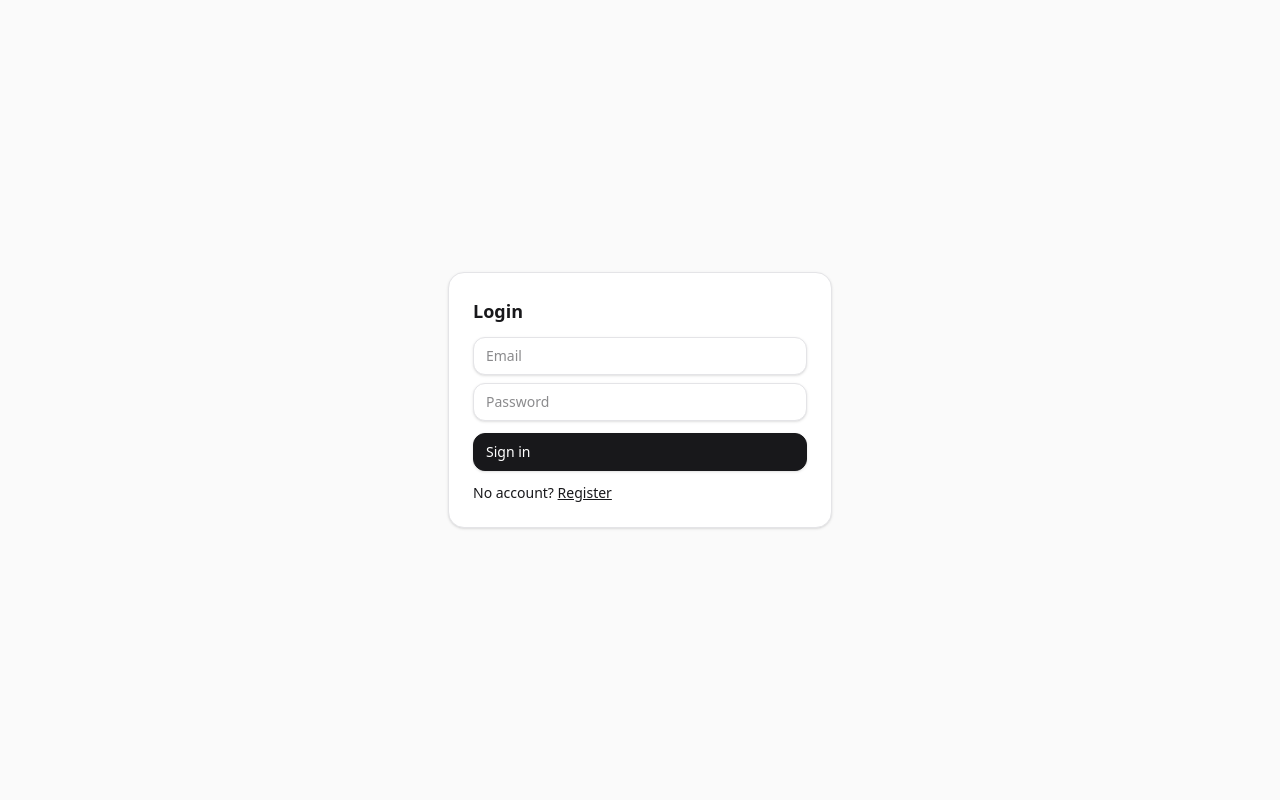
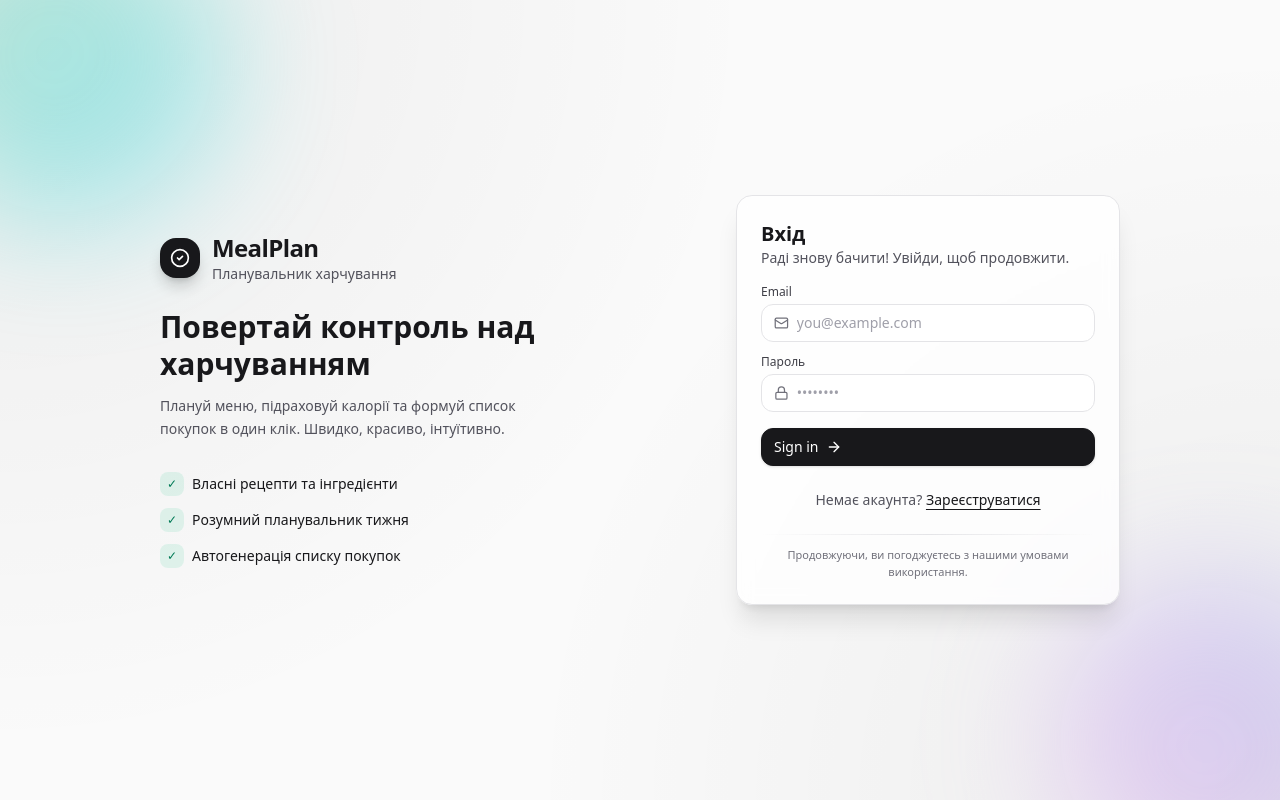
Before and after one commit to JustVimeR/MealPlan, a Next.js app in the folder meal-plan-web/: page /login in a window 1280 px wide. Built offline with nearby package versions, Linux system fonts and the light colour scheme; no server answers.

Commit message:
new auth pages

```diff
--- a/meal-plan-web/app/(auth)/layout.js
+++ b/meal-plan-web/app/(auth)/layout.js
@@ -1,8 +1,8 @@
 "use client";
 
-import { useQuery } from "@tanstack/react-query";
 import { useEffect } from "react";
 import { useRouter } from "next/navigation";
+import { useQuery } from "@tanstack/react-query";
 import { api } from "../../lib/api";
 
 export default function AuthLayout({ children }) {
@@ -19,10 +19,5 @@ export default function AuthLayout({ children }) {
 			router.replace("/planner");
 		}
 	}, [me.status, me.data, router]);
-
-	return (
-		<div className="min-h-dvh bg-zinc-50 grid place-items-center p-6">
-			<div className="w-full max-w-md">{children}</div>
-		</div>
-	);
+	return <>{children}</>;
 }
--- a/meal-plan-web/app/(auth)/login/page.js
+++ b/meal-plan-web/app/(auth)/login/page.js
@@ -4,6 +4,13 @@ import { useState } from "react";
 import { useRouter, useSearchParams } from "next/navigation";
 import Link from "next/link";
 import { setToken } from "../../../lib/auth";
+import {
+	Mail,
+	Lock,
+	ArrowRight,
+	CheckCircle2,
+	AlertCircle,
+} from "lucide-react";
 
 export default function LoginPage() {
 	const router = useRouter();
@@ -65,43 +72,143 @@ export default function LoginPage() {
 	}
 
 	return (
-		<div className="max-w-sm mx-auto card p-6">
-			<div className="text-lg font-semibold mb-3">Login</div>
+		<div className="relative min-h-dvh overflow-hidden">
+			{/* фон + декор */}
+			<div className="pointer-events-none absolute inset-0">
+				<div className="absolute -top-24 -left-24 h-80 w-80 rounded-full bg-gradient-to-br from-emerald-300/40 to-cyan-400/30 blur-3xl" />
+				<div className="absolute -bottom-24 -right-24 h-80 w-80 rounded-full bg-gradient-to-tr from-fuchsia-300/40 to-indigo-400/30 blur-3xl" />
+				<div className="absolute inset-0 bg-[radial-gradient(circle_at_top_left,rgba(0,0,0,0.06),transparent_50%),radial-gradient(circle_at_bottom_right,rgba(0,0,0,0.06),transparent_50%)]" />
+			</div>
 
+			<div className="relative mx-auto grid min-h-dvh w-full max-w-6xl grid-cols-1 lg:grid-cols-2">
+				{/* Ліва панель (бренд/прев'ю) */}
+				<div className="hidden items-center justify-center p-10 lg:flex">
+					<div className="max-w-sm">
+						<div className="mb-6 flex items-center gap-3">
+							<div className="grid h-10 w-10 place-items-center rounded-2xl bg-zinc-900 text-white shadow-lg shadow-zinc-900/20">
+								<CheckCircle2 className="h-5 w-5" />
+							</div>
+							<div>
+								<div className="text-2xl font-semibold tracking-tight">
+									MealPlan
+								</div>
+								<div className="text-sm text-zinc-600">
+									Планувальник харчування
+								</div>
+							</div>
+						</div>
+
+						<h1 className="mb-3 text-3xl font-semibold leading-tight">
+							Повертай контроль над харчуванням
+						</h1>
+						<p className="text-sm leading-relaxed text-zinc-600">
+							Плануй меню, підраховуй калорії та формуй список покупок в один
+							клік. Швидко, красиво, інтуїтивно.
+						</p>
+
+						<div className="mt-8 grid gap-3 text-sm">
+							<div className="flex items-center gap-2">
+								<div className="h-6 w-6 rounded-lg bg-emerald-500/10 text-emerald-700 grid place-items-center">
+									<span className="text-xs">✓</span>
+								</div>
+								Власні рецепти та інгредієнти
+							</div>
+							<div className="flex items-center gap-2">
+								<div className="h-6 w-6 rounded-lg bg-emerald-500/10 text-emerald-700 grid place-items-center">
+									<span className="text-xs">✓</span>
+								</div>
+								Розумний планувальник тижня
+							</div>
+							<div className="flex items-center gap-2">
+								<div className="h-6 w-6 rounded-lg bg-emerald-500/10 text-emerald-700 grid place-items-center">
+									<span className="text-xs">✓</span>
+								</div>
+								Автогенерація списку покупок
+							</div>
+						</div>
+					</div>
+				</div>
+
+				{/* Права панель (форма) */}
+				<div className="flex items-center justify-center p-6">
+					<div className="w-full max-w-sm rounded-2xl border border-zinc-200 bg-white/80 p-6 shadow-xl backdrop-blur-sm">
+						<div className="mb-4">
+							<div className="text-xl font-semibold">Вхід</div>
+							<div className="text-sm text-zinc-600">
+								Раді знову бачити! Увійди, щоб продовжити.
+							</div>
+						</div>
+
+						{err && (
+							<div className="mb-3 flex items-start gap-2 rounded-xl border border-red-200 bg-red-50 px-3 py-2 text-sm text-red-700">
+								<AlertCircle className="mt-0.5 h-4 w-4 shrink-0" />
+								<div className="min-w-0 break-words">{err}</div>
+							</div>
+						)}
+
+						<label className="mb-1 block text-xs font-medium text-zinc-700">
+							Email
+						</label>
+						<div className="mb-3 flex items-center gap-2 rounded-xl border border-zinc-200 bg-white px-3 py-2 focus-within:border-zinc-900">
+							<Mail className="h-4 w-4 text-zinc-500" />
 							<input
-				className="input mb-2"
-				placeholder="Email"
+								className="w-full bg-transparent text-sm outline-none placeholder:text-zinc-400"
+								placeholder="you@example.com"
 								type="email"
 								autoComplete="email"
 								value={email}
 								onChange={(e) => setEmail(e.target.value)}
 								onKeyDown={onKeyDown}
 							/>
+						</div>
+
+						<label className="mb-1 block text-xs font-medium text-zinc-700">
+							Пароль
+						</label>
+						<div className="mb-4 flex items-center gap-2 rounded-xl border border-zinc-200 bg-white px-3 py-2 focus-within:border-zinc-900">
+							<Lock className="h-4 w-4 text-zinc-500" />
 							<input
-				className="input mb-3"
+								className="w-full bg-transparent text-sm outline-none placeholder:text-zinc-400"
 								type="password"
-				placeholder="Password"
+								placeholder="••••••••"
 								autoComplete="current-password"
 								value={password}
 								onChange={(e) => setPassword(e.target.value)}
 								onKeyDown={onKeyDown}
 							/>
+						</div>
 
 						<button
-				className="btn btn-primary w-full"
+							className="btn btn-primary mb-2 w-full"
 							onClick={submit}
 							disabled={pending || !email || !password}
 						>
-				{pending ? "Signing in…" : "Sign in"}
+							{pending ? (
+								"Signing in…"
+							) : (
+								<span className="inline-flex items-center gap-2">
+									Sign in <ArrowRight className="h-4 w-4" />
+								</span>
+							)}
 						</button>
 
-			{err && <div className="text-sm text-red-600 mt-2">{err}</div>}
+						<div className="mt-4 text-center text-sm text-zinc-600">
+							Немає акаунта?{" "}
+							<Link
+								href="/register"
+								className="font-medium text-zinc-900 underline underline-offset-4"
+							>
+								Зареєструватися
+							</Link>
+						</div>
 
-			<div className="text-sm mt-3">
-				No account?{" "}
-				<Link className="underline" href="/register">
-					Register
-				</Link>
+						<div className="mt-6 h-px w-full bg-gradient-to-r from-transparent via-zinc-200 to-transparent" />
+
+						<div className="mt-3 text-center text-[11px] text-zinc-500">
+							Продовжуючи, ви погоджуєтесь з нашими умовами використання.
+						</div>
+					</div>
+				</div>
 			</div>
 		</div>
 	);
--- a/meal-plan-web/app/(auth)/register/page.js
+++ b/meal-plan-web/app/(auth)/register/page.js
@@ -1,6 +1,9 @@
 "use client";
+
 import { useState } from "react";
+import Link from "next/link";
 import { setToken } from "../../../lib/auth";
+import { User, Mail, Lock, Sparkles, AlertCircle } from "lucide-react";
 
 export default function RegisterPage() {
 	const [email, setEmail] = useState("");
@@ -32,36 +35,124 @@ export default function RegisterPage() {
 	}
 
 	return (
-		<div className="max-w-sm mx-auto card p-6">
-			<div className="text-lg font-semibold mb-3">Register</div>
+		<div className="relative min-h-dvh overflow-hidden">
+			{/* фон + декор */}
+			<div className="pointer-events-none absolute inset-0">
+				<div className="absolute -top-24 -left-24 h-80 w-80 rounded-full bg-gradient-to-br from-sky-300/40 to-violet-400/30 blur-3xl" />
+				<div className="absolute -bottom-24 -right-24 h-80 w-80 rounded-full bg-gradient-to-tr from-rose-300/40 to-orange-300/30 blur-3xl" />
+				<div className="absolute inset-0 bg-[radial-gradient(circle_at_top_left,rgba(0,0,0,0.06),transparent_50%),radial-gradient(circle_at_bottom_right,rgba(0,0,0,0.06),transparent_50%)]" />
+			</div>
+
+			<div className="relative mx-auto grid min-h-dvh w-full max-w-6xl grid-cols-1 lg:grid-cols-2">
+				{/* Ліва панель (бренд/слоган) */}
+				<div className="hidden items-center justify-center p-10 lg:flex">
+					<div className="max-w-sm">
+						<div className="mb-6 flex items-center gap-3">
+							<div className="grid h-10 w-10 place-items-center rounded-2xl bg-zinc-900 text-white shadow-lg shadow-zinc-900/20">
+								<Sparkles className="h-5 w-5" />
+							</div>
+							<div>
+								<div className="text-2xl font-semibold tracking-tight">
+									MealPlan
+								</div>
+								<div className="text-sm text-zinc-600">
+									Старт будь-якої корисної звички
+								</div>
+							</div>
+						</div>
+
+						<h1 className="mb-3 text-3xl font-semibold leading-tight">
+							Створи акаунт за хвилину
+						</h1>
+						<p className="text-sm leading-relaxed text-zinc-600">
+							Додавай свої рецепти, керуй тижневим меню та отримуй список
+							покупок автоматично. Тримай харчування під контролем без таблиць і
+							стресу.
+						</p>
+					</div>
+				</div>
+
+				{/* Права панель (форма) */}
+				<div className="flex items-center justify-center p-6">
+					<div className="w-full max-w-sm rounded-2xl border border-zinc-200 bg-white/80 p-6 shadow-xl backdrop-blur-sm">
+						<div className="mb-4">
+							<div className="text-xl font-semibold">Реєстрація</div>
+							<div className="text-sm text-zinc-600">
+								Створи обліковий запис, щоб розпочати.
+							</div>
+						</div>
+
+						{err && (
+							<div className="mb-3 flex items-start gap-2 rounded-xl border border-red-200 bg-red-50 px-3 py-2 text-sm text-red-700">
+								<AlertCircle className="mt-0.5 h-4 w-4 shrink-0" />
+								<div className="min-w-0 break-words">{err}</div>
+							</div>
+						)}
+
+						<label className="mb-1 block text-xs font-medium text-zinc-700">
+							Ім’я/Нікнейм
+						</label>
+						<div className="mb-3 flex items-center gap-2 rounded-xl border border-zinc-200 bg-white px-3 py-2 focus-within:border-zinc-900">
+							<User className="h-4 w-4 text-zinc-500" />
 							<input
-				className="input mb-2"
-				placeholder="Email"
+								className="w-full bg-transparent text-sm outline-none placeholder:text-zinc-400"
+								placeholder="Jane Cooper"
+								value={displayName}
+								onChange={(e) => setDisplayName(e.target.value)}
+							/>
+						</div>
+
+						<label className="mb-1 block text-xs font-medium text-zinc-700">
+							Email
+						</label>
+						<div className="mb-3 flex items-center gap-2 rounded-xl border border-zinc-200 bg-white px-3 py-2 focus-within:border-zinc-900">
+							<Mail className="h-4 w-4 text-zinc-500" />
+							<input
+								className="w-full bg-transparent text-sm outline-none placeholder:text-zinc-400"
+								placeholder="you@example.com"
+								type="email"
+								autoComplete="email"
 								value={email}
 								onChange={(e) => setEmail(e.target.value)}
 							/>
+						</div>
+
+						<label className="mb-1 block text-xs font-medium text-zinc-700">
+							Пароль
+						</label>
+						<div className="mb-4 flex items-center gap-2 rounded-xl border border-zinc-200 bg-white px-3 py-2 focus-within:border-zinc-900">
+							<Lock className="h-4 w-4 text-zinc-500" />
 							<input
-				className="input mb-2"
-				placeholder="Display name"
-				value={displayName}
-				onChange={(e) => setDisplayName(e.target.value)}
-			/>
-			<input
-				className="input mb-3"
+								className="w-full bg-transparent text-sm outline-none placeholder:text-zinc-400"
 								type="password"
-				placeholder="Password (min 6)"
+								placeholder="Мінімум 6 символів"
 								value={password}
 								onChange={(e) => setPassword(e.target.value)}
 							/>
+						</div>
+
 						<button className="btn btn-primary w-full" onClick={submit}>
-				Create account
+							Створити акаунт
 						</button>
-			{err && <div className="text-sm text-red-600 mt-2">{err}</div>}
-			<div className="text-sm mt-3">
-				Have an account?{" "}
-				<a className="underline" href="/login">
-					Login
-				</a>
+
+						<div className="mt-4 text-center text-sm text-zinc-600">
+							Вже з нами?{" "}
+							<Link
+								href="/login"
+								className="font-medium text-zinc-900 underline underline-offset-4"
+							>
+								Увійти
+							</Link>
+						</div>
+
+						<div className="mt-6 h-px w-full bg-gradient-to-r from-transparent via-zinc-200 to-transparent" />
+
+						<div className="mt-3 text-center text-[11px] text-zinc-500">
+							Натискаючи “Створити акаунт”, ви погоджуєтесь з умовами
+							використання.
+						</div>
+					</div>
+				</div>
 			</div>
 		</div>
 	);
```
Lines whose indentation alone changed are shown as unchanged.
